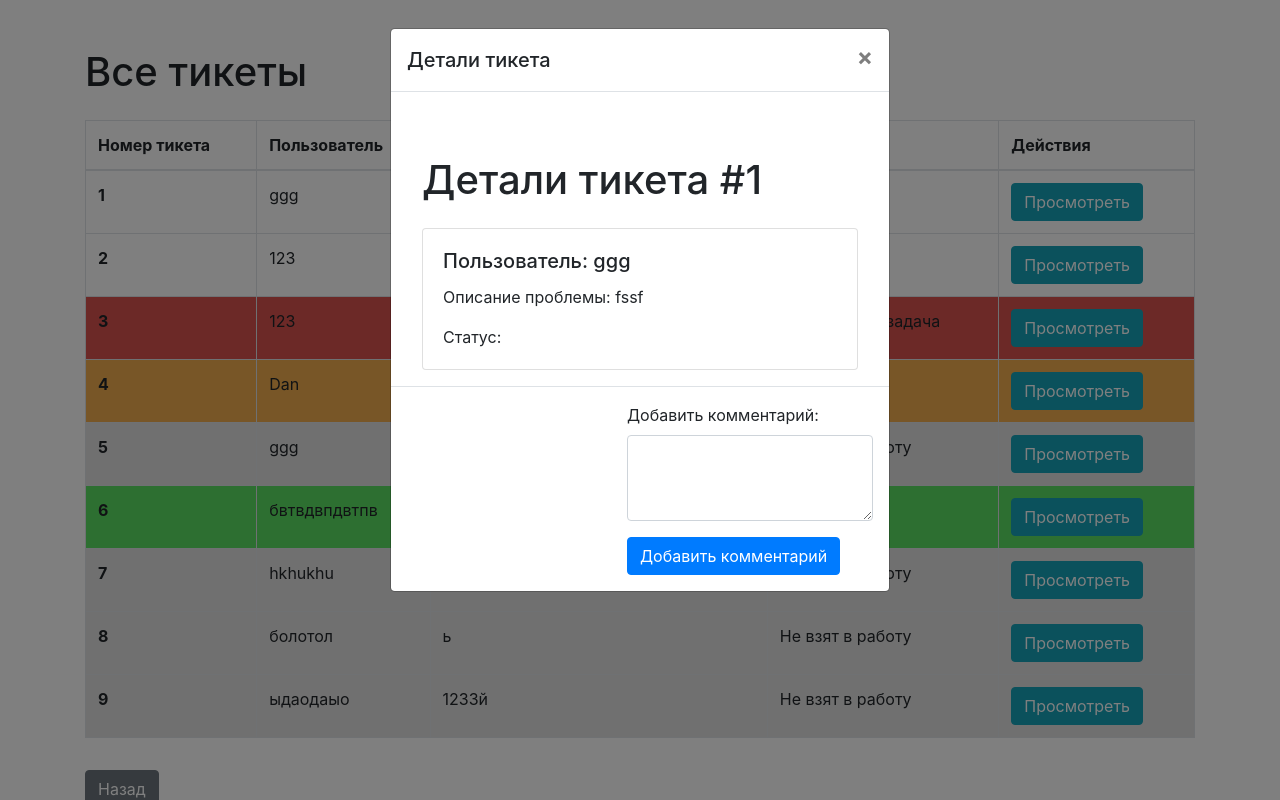
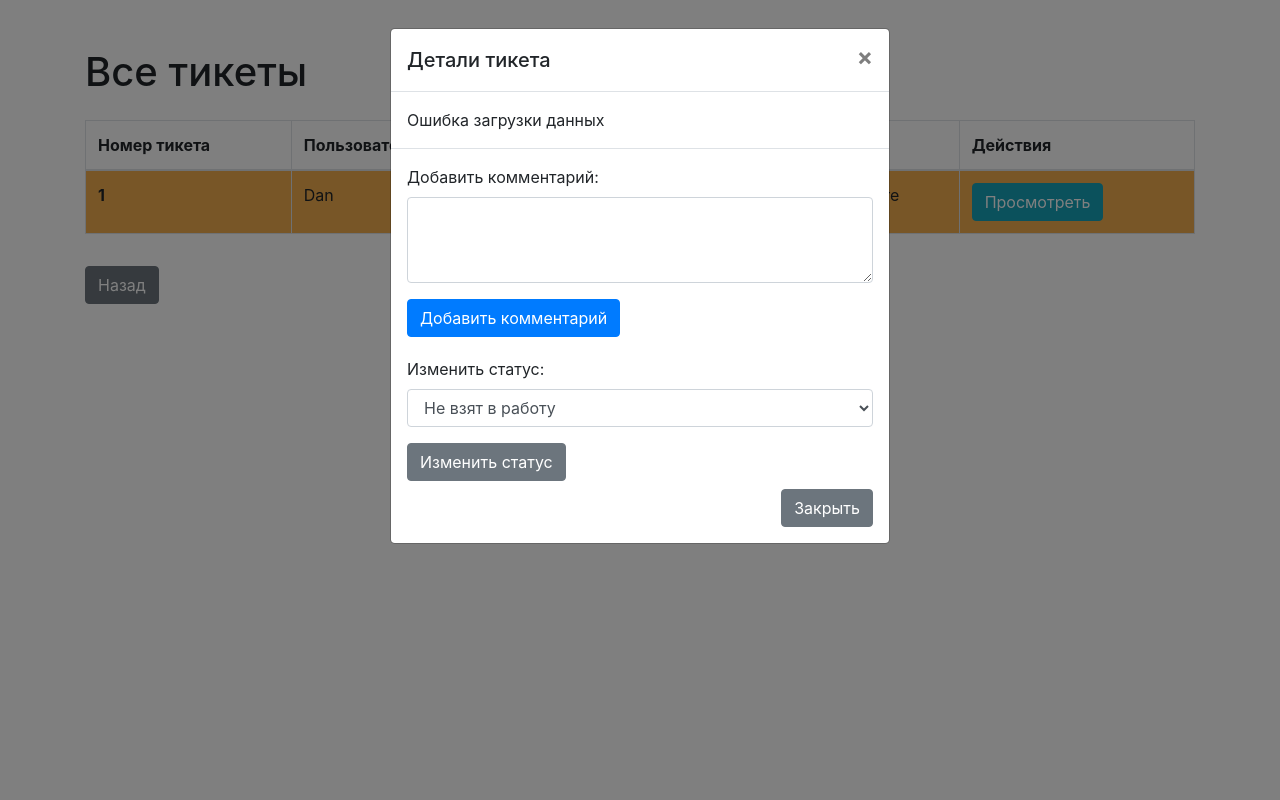
Before and after one commit to WWWorm92/Ticket-System, a Flask app: page /tickets in a window 1280 px wide, after a click on "Просмотреть". Run offline with Flask 3, Linux system fonts and the light colour scheme; data that the repository does not hold is empty; some libraries are stand-ins or nearby versions.

Commit message:
Status change added

```diff
--- a/Templates/index.html
+++ b/Templates/index.html
@@ -29,7 +29,7 @@
             <textarea class="form-control" id="issue" name="issue" rows="3" required></textarea>
         </div>
         <button type="submit" class="btn btn-primary">Отправить</button>
-        <a href="{{ url_for('view_tickets') }}" class="btn btn-secondary ml-2">Просмотреть все тикеты</a>
+        <a href="{{ url_for('tickets') }}" class="btn btn-secondary ml-2">Просмотреть все тикеты</a>
     </form>
 </div>
 <script
--- a/Templates/tickets.html
+++ b/Templates/tickets.html
@@ -6,20 +6,12 @@
     <link href="https://stackpath.bootstrapcdn.com/bootstrap/4.5.2/css/bootstrap.min.css" rel="stylesheet">
     <title>Список тикетов</title>
     <style>
-        .status-not_started {
-            background-color: #e0e0e0;
-        }
-
-        .status-in_progress {
-            background-color: #f0ad4e;
-        }
-
-        .status-closed {
-            background-color: #5bde62;
-        }
-
-        .status-cannot_resolve {
-            background-color: #d9534f;
+        .status-not_started { background-color: #e0e0e0; }
+        .status-in_progress { background-color: #f0ad4e; }
+        .status-closed { background-color: #5bde62; }
+        .status-cannot_resolve { background-color: #d9534f; }
+        .modal-body {
+            width: 100%; /* Ширина модального окна */
         }
     </style>
 </head>
@@ -50,9 +42,7 @@
                             {% endif %}
                         </td>
                         <td>
-                <button type="button" class="btn btn-info" data-toggle="modal" data-target="#ticketModal"
-                        data-id="{{ loop.index0 }}">Просмотреть
-                </button>
+                            <button type="button" class="btn btn-info" data-toggle="modal" data-target="#ticketModal" data-id="{{ loop.index0 }}">Просмотреть</button>
                         </td>
                     </tr>
                 {% endfor %}
@@ -62,8 +52,7 @@
     </div>
 
     <!-- Modal -->
-<div class="modal fade" id="ticketModal" tabindex="-1" role="dialog" aria-labelledby="ticketModalLabel"
-     aria-hidden="true">
+    <div class="modal fade" id="ticketModal" tabindex="-1" role="dialog" aria-labelledby="ticketModalLabel" aria-hidden="true">
         <div class="modal-dialog" role="document">
             <div class="modal-content">
                 <div class="modal-header">
@@ -73,27 +62,40 @@
                     </button>
                 </div>
                 <div class="modal-body">
-                Загрузка...
+                    <!-- Загрузка тикета -->
                 </div>
                 <div class="modal-footer">
-                <form id="commentForm" method="post" action="">
+                    <!-- Форма для добавления комментария -->
+                    <form id="commentForm" method="post" action="" class="w-100">
                         <div class="form-group">
                             <label for="comment">Добавить комментарий:</label>
                             <textarea class="form-control" id="comment" name="comment" rows="3"></textarea>
                         </div>
                         <button type="submit" class="btn btn-primary">Добавить комментарий</button>
                     </form>
-<!--                <button type="button" class="btn btn-secondary" data-dismiss="modal">Закрыть</button>-->
+
+                    <!-- Форма для смены статуса -->
+                    <form id="statusForm" method="post" action="" class="w-100 mt-3">
+                        <div class="form-group">
+                            <label for="status">Изменить статус:</label>
+                            <select class="form-control" id="status" name="status">
+                                <option value="not_started">Не взят в работу</option>
+                                <option value="in_progress">В работе</option>
+                                <option value="closed">Закрыт</option>
+                                <option value="cannot_resolve">Нерешаемая задача</option>
+                            </select>
+                        </div>
+                        <button type="submit" class="btn btn-secondary">Изменить статус</button>
+                    </form>
+
+                    <button type="button" class="btn btn-secondary" data-dismiss="modal">Закрыть</button>
                 </div>
             </div>
         </div>
     </div>
 
     <!-- jQuery first, then Popper.js, then Bootstrap JS -->
-<script
-  src="https://code.jquery.com/jquery-3.7.1.min.js"
-  integrity="sha256-/JqT3SQfawRcv/BIHPThkBvs0OEvtFFmqPF/lYI/Cxo="
-  crossorigin="anonymous"></script>
+    <script src="https://code.jquery.com/jquery-3.7.1.min.js"></script> <!-- Полная версия jQuery -->
     <script src="https://cdn.jsdelivr.net/npm/@popperjs/core@2.9.2/dist/umd/popper.min.js"></script>
     <script src="https://stackpath.bootstrapcdn.com/bootstrap/4.5.2/js/bootstrap.min.js"></script>
     <script>
@@ -110,16 +112,17 @@
         $.ajax({
             url: '/tickets/' + ticketId,
             method: 'GET',
-            success: function (data) {
+            success: function(data) {
                 modalBody.html(data);
             },
-            error: function () {
+            error: function() {
                 modalBody.html('Ошибка загрузки данных');
             }
         });
 
-        // Устанавливаем URL для формы комментариев
+        // Устанавливаем URL для форм
         modal.find('#commentForm').attr('action', '/tickets/' + ticketId + '/comment');
+        modal.find('#statusForm').attr('action', '/tickets/' + ticketId + '/status');
     });
     </script>
 </body>
--- a/app.py
+++ b/app.py
@@ -1,70 +1,38 @@
-from flask import Flask, request, render_template, redirect, url_for, flash, jsonify
+from flask import Flask, render_template, request, redirect, url_for, jsonify, flash
 import json
-import os
 
 app = Flask(__name__)
-app.secret_key = 'your_secret_key_here'  # Убедитесь, что ключ достаточно сложный и уникальный
 
 TICKETS_FILE = 'tickets.json'
-
+app.secret_key = '1qazxsw2'
 
 def load_tickets():
-    if os.path.exists(TICKETS_FILE) and os.path.getsize(TICKETS_FILE) > 0:
-        with open(TICKETS_FILE, 'r', encoding='utf-8') as file:
-            return json.load(file)
-    return []
-
+    with open(TICKETS_FILE, 'r') as file:
+        return json.load(file)
 
 def save_tickets(tickets):
-    with open(TICKETS_FILE, 'w', encoding='utf-8') as file:
-        json.dump(tickets, file, ensure_ascii=False, indent=4)
-
+    with open(TICKETS_FILE, 'w') as file:
+        json.dump(tickets, file, indent=4)
 
 @app.route('/', methods=['GET', 'POST'])
 def index():
     if request.method == 'POST':
         user = request.form['user']
         issue = request.form['issue']
-        status = 'not_started'
         tickets = load_tickets()
-        tickets.append({'user': user, 'issue': issue, 'status': status, 'comments': []})
+        ticket_id = len(tickets) + 1
+        tickets.append({'id': ticket_id, 'user': user, 'issue': issue, 'status': 'not_started', 'comments': []})
         save_tickets(tickets)
-        flash('Ваш тикет был успешно отправлен!', 'success')
+        flash('Тикет успешно отправлен', 'success')
         return redirect(url_for('index'))
     return render_template('index.html')
 
-
 @app.route('/tickets', methods=['GET'])
-def view_tickets():
+def tickets():
     tickets = load_tickets()
     return render_template('tickets.html', tickets=tickets)
 
-
 @app.route('/tickets/<int:ticket_id>', methods=['GET'])
-def view_ticket(ticket_id):
-    tickets = load_tickets()
-    if 0 <= ticket_id < len(tickets):
-        ticket = tickets[ticket_id]
-        return render_template('ticket_detail.html', ticket=ticket, ticket_id=ticket_id)
-    return redirect(url_for('view_tickets'))
-
-
-@app.route('/tickets/<int:ticket_id>/comment', methods=['POST'])
-def add_comment(ticket_id):
-    tickets = load_tickets()
-    if 0 <= ticket_id < len(tickets):
-        ticket = tickets[ticket_id]
-        comment = request.form.get('comment')
-        if ticket.get('comments') is None:
-            ticket['comments'] = []
-        ticket['comments'].append(comment)
-        save_tickets(tickets)  # Не забудьте сохранить изменения
-        return redirect(url_for('view_tickets'))
-    return '', 404
-
-
-
-@app.route('/tickets/<int:ticket_id>')
 def ticket_detail(ticket_id):
     tickets = load_tickets()
     if 0 <= ticket_id < len(tickets):
@@ -72,9 +40,29 @@
         return render_template('ticket_modal_content.html', ticket=ticket)
     return 'Ticket not found', 404
 
+@app.route('/tickets/<int:ticket_id>/comment', methods=['POST'])
+def add_comment(ticket_id):
+    tickets = load_tickets()
+    if 0 <= ticket_id < len(tickets):
+        ticket = tickets[ticket_id]
+        comment = request.form.get('comment', '').strip()
+        if comment:
+            if 'comments' not in ticket:
+                ticket['comments'] = []
+            ticket['comments'].append(comment)
+            save_tickets(tickets)
+    return redirect(url_for('tickets'))
 
+@app.route('/tickets/<int:ticket_id>/status', methods=['POST'])
+def update_status(ticket_id):
+    tickets = load_tickets()
+    if 0 <= ticket_id < len(tickets):
+        ticket = tickets[ticket_id]
+        new_status = request.form.get('status')
+        if new_status in ['not_started', 'in_progress', 'closed', 'cannot_resolve']:
+            ticket['status'] = new_status
+            save_tickets(tickets)
+    return redirect(url_for('tickets'))
 
 if __name__ == '__main__':
-    if not os.path.exists(TICKETS_FILE):
-        save_tickets([])
     app.run(debug=True)
--- a/tickets.json
+++ b/tickets.json
@@ -1,48 +1,9 @@
 [
     {
-        "user": "ggg",
-        "issue": "fssf\r\n"
-    },
-    {
-        "user": "123",
-        "issue": "bhgjhbbhjh"
-    },
-    {
-        "user": "123",
-        "issue": "gkgkbbkk",
-        "status": "cannot_resolve"
-    },
-    {
+        "id": 1,
         "user": "Dan",
-        "issue": "123",
-        "status": "in_progress"
-    },
-    {
-        "user": "ggg",
-        "issue": "орнлр",
-        "status": "not_started"
-    },
-    {
-        "user": "бвтвдвпдвтпв",
-        "issue": "вплтдптпдптпдвалтпвтптвалюв",
-        "status": "closed"
-    },
-    {
-        "user": "hkhukhu",
-        "issue": "hlhlnln",
-        "status": "not_started",
-        "comments": []
-    },
-    {
-        "user": "болотол",
-        "issue": "ь",
-        "status": "not_started",
-        "comments": []
-    },
-    {
-        "user": "ыдаодаыо",
-        "issue": "1233й",
-        "status": "not_started",
+        "issue": "1234567890poiuy\u0444\u044b\u0432\u0430\u043f",
+        "status": "in_progress",
         "comments": []
     }
 ]
```
Lines whose indentation alone changed are shown as unchanged.
